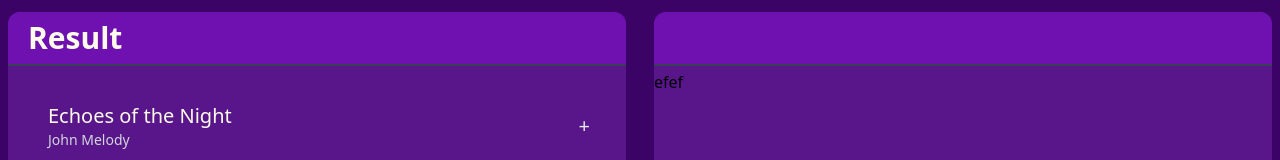
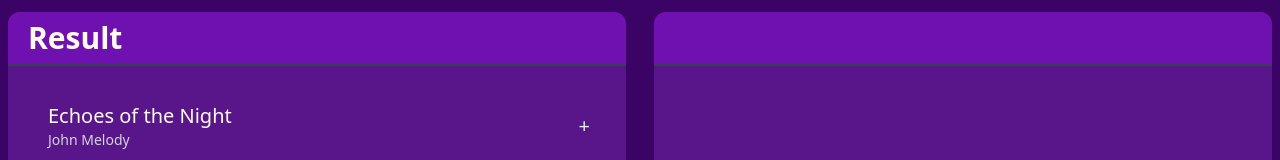
Before and after one commit to behnamac/jamming, a React (Vite) app: page / in a window 1280 px wide. Shown: the part 208-368 px from the top of the page. Built offline with nearby package versions, Linux system fonts and the light colour scheme.

Commit message:
refactor: update Playlist and Track components to handle optional addToPlaylist prop and improve rendering of songs

```diff
--- a/src/components/FilteredSongs.tsx
+++ b/src/components/FilteredSongs.tsx
@@ -16,7 +16,7 @@ function FilteredSongs({ searchQuery, addToPlaylist }: Props) {
       <div className="ml-2 p-2 text-xl">
         {filteredItems.map((song) => (
           <Track
-          key={song.id}
+            key={song.id}
             songName={song.song}
             singer={song.singer}
             addToPlaylist={addToPlaylist}
--- a/src/components/Playlist.tsx
+++ b/src/components/Playlist.tsx
@@ -1,9 +1,17 @@
+import Track from "./Track";
 import Table from "./ui/Table";
+interface Props {
+  playlist: { songName: string; singer: string }[];
+}
 
-function Playlist() {
+function Playlist({ playlist }: Props) {
   return (
     <Table>
-      <div>efef</div>
+      {playlist.map((song, index) => (
+        <Track key={index}
+          songName={song.songName} singer={song.singer}
+        />
+      ))}
     </Table>
   );
 }
--- a/src/components/Track.tsx
+++ b/src/components/Track.tsx
@@ -1,11 +1,13 @@
 interface props {
   songName: string;
   singer: string;
-  addToPlaylist: (song: { songName: string; singer: string }) => void;
+  addToPlaylist?: (song: { songName: string; singer: string }) => void;
 }
 function Track({ songName, singer, addToPlaylist }: props) {
   const handleClick = () => {
-    addToPlaylist({ songName, singer });
+    if (addToPlaylist) {
+      addToPlaylist({ songName, singer });
+    }
   };
 
   return (
```
